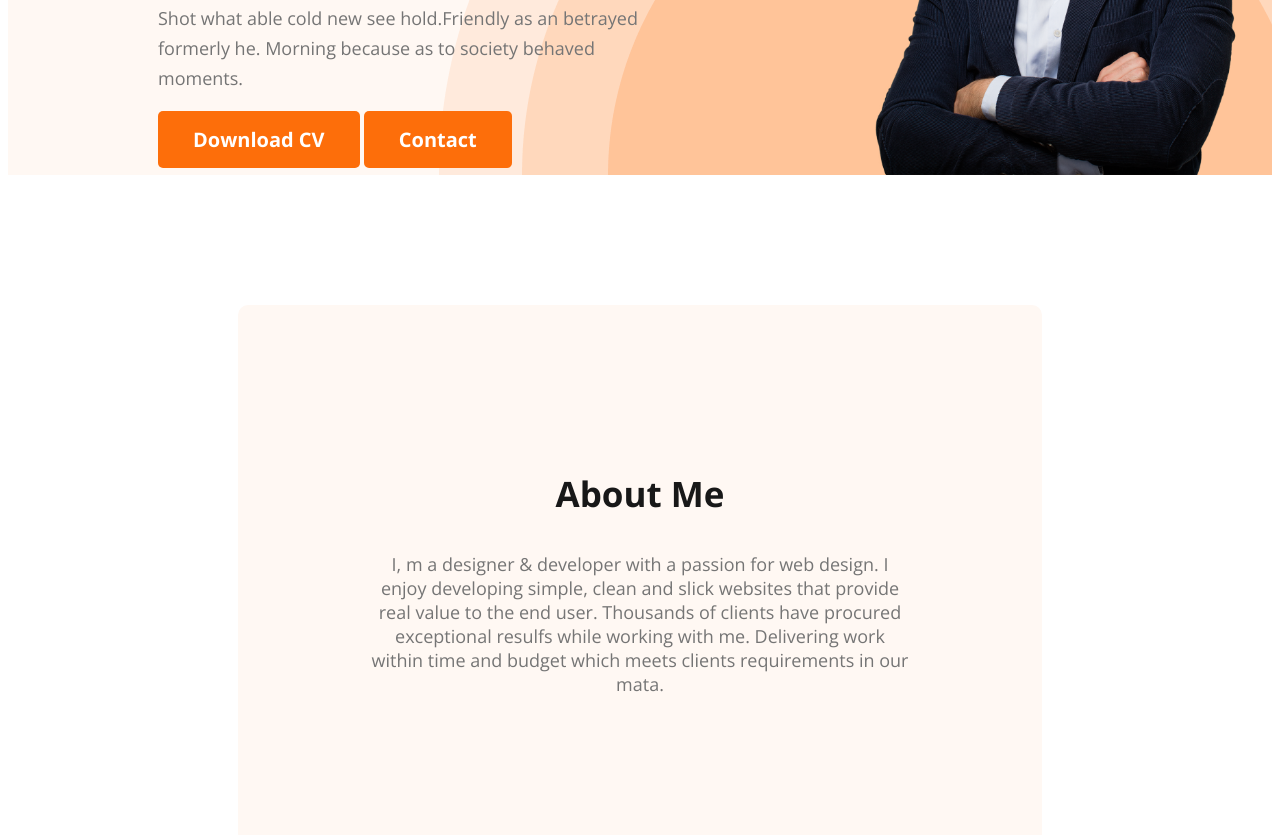
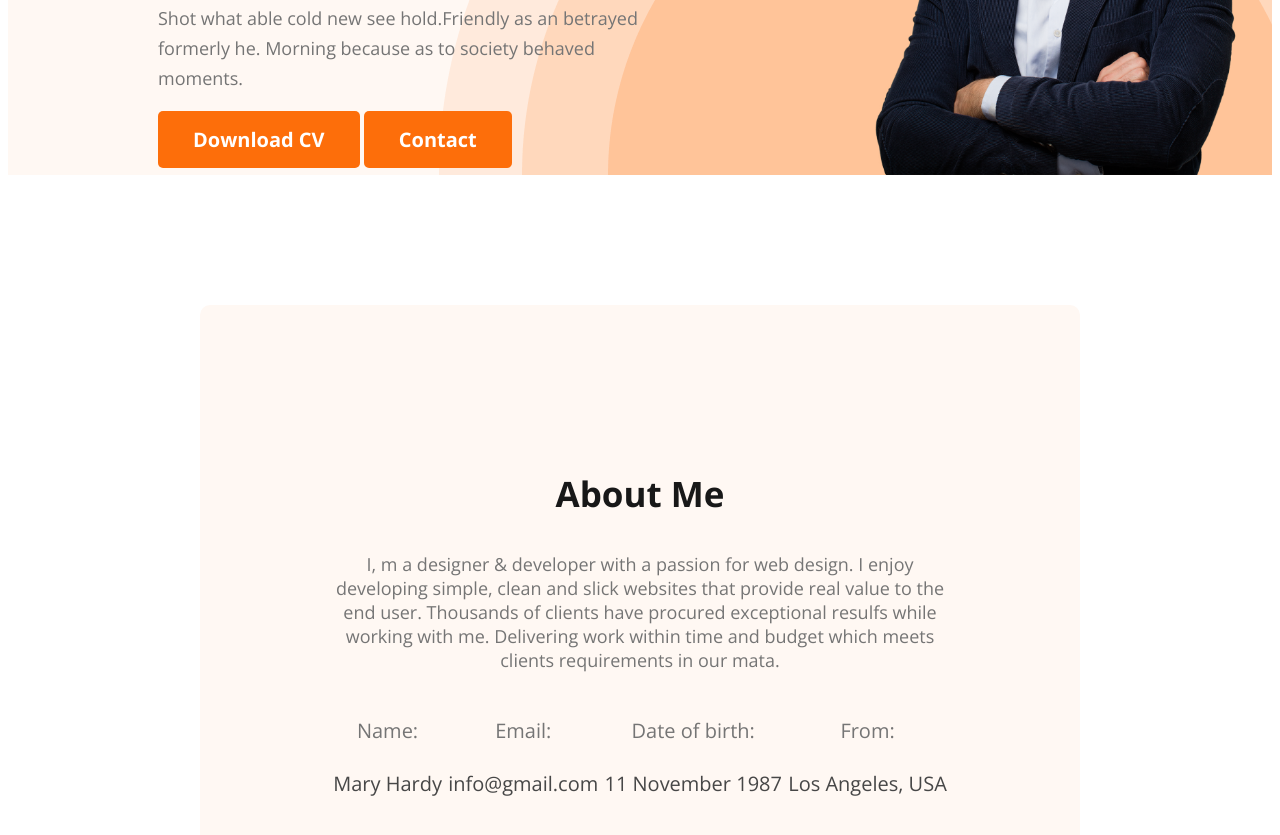
Before and after one commit to Saimur-Shahidullah/Web-developer-portfolio, a plain HTML site: page index.html in a window 1280 px wide. Shown: the part 477-1312 px from the top of the page. Drawn offline with nearby package versions, Linux system fonts and the light colour scheme.

Commit message:
Added About Section

```diff
--- a/index.html
+++ b/index.html
@@ -37,6 +37,24 @@
         <section class="about">
             <h3 class="section-title">About Me</h3>
             <p class="section-desc">I, m a designer & developer with a passion for web design. I enjoy developing simple, clean and slick websites that provide real value to the end user. Thousands of clients have procured exceptional resulfs while working with me. Delivering work within time and budget which meets clients requirements in our mata.</p>
+            <div class="about-info-container">
+                <div class="about-inf">
+                    <h4 class="info-title">Name:</h4>
+                    <p class="info-desc">Mary Hardy</p>
+                </div>
+                <div class="about-inf">
+                    <h4 class="info-title">Email:</h4>
+                    <p class="info-desc">info@gmail.com</p>
+                </div>
+                <div class="about-inf">
+                    <h4 class="info-title">Date of birth:</h4>
+                    <p class="info-desc">11 November 1987</p>
+                </div>
+                <div class="about-inf">
+                    <h4 class="info-title">From:</h4>
+                    <p class="info-desc">Los Angeles, USA</p>
+                </div>
+            </div>
         </section>
     </main>
     <footer>
--- a/styles/styles.css
+++ b/styles/styles.css
@@ -108,10 +108,33 @@ nav a {
 
 /* Main Section Styles */
 
+main {
+    max-width: 1140px;
+    margin: 0 auto;
+}
+
 /* About Section Styles */
 .about {
     padding: 130px;
     border-radius: 10px;
     background: #FFF8F3;
-    margin: 130px 230px;
+    margin: 130px;
 }
+
+.about-info-container {
+    display: flex;
+    justify-content: space-around;
+    text-align: center;
+}
+
+.info-title {
+    color: var(--Dark-03, #757575);
+    text-align: center;
+    font-size: 20px;
+    font-weight: 400;
+}
+
+.info-desc {
+    color: var(--Dark-02, #474747);
+    font-size: 20px;
+}
```
